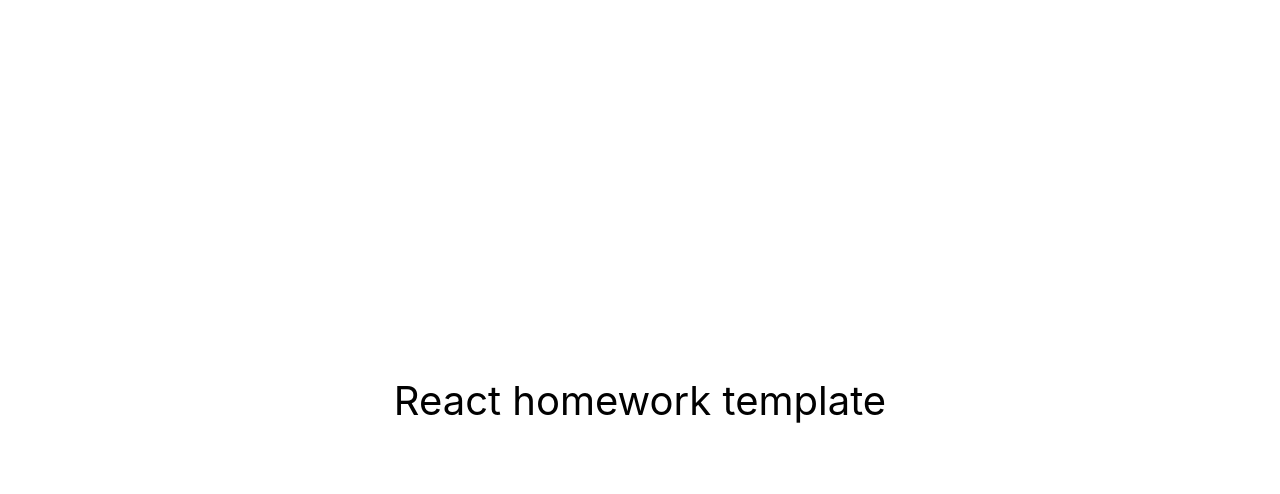
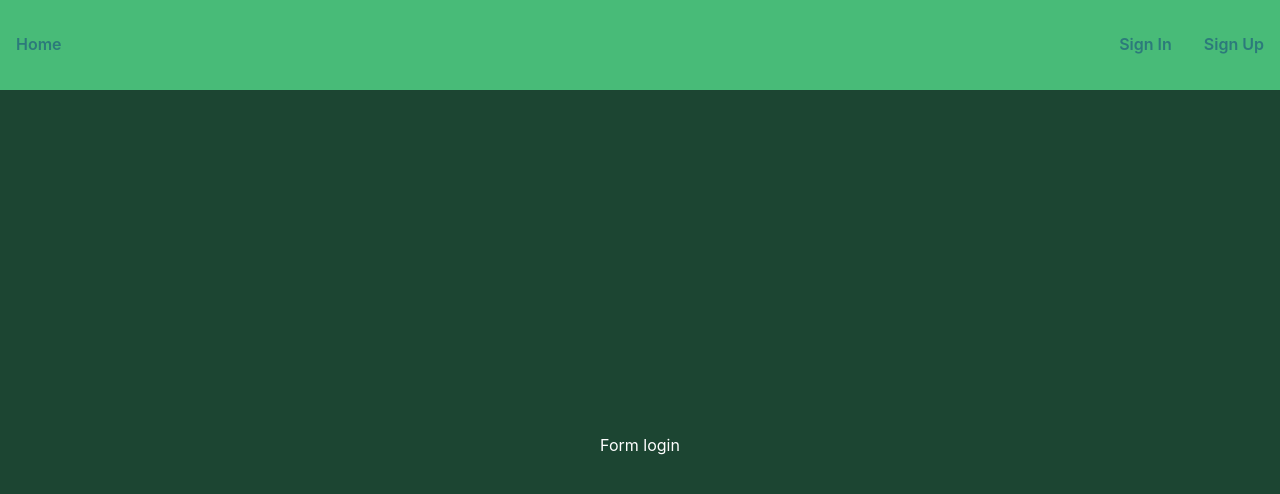
Before and after one commit to Kl0filinj/goit-react-hw-08-phonebook, a React (Create React App) app: page /goit-react-hw-08-phonebook/login in a window 1280 px wide. Shown: the top 494 px of the page. Built offline with nearby package versions, Linux system fonts and the light colour scheme.

Commit message:
HTML, Rotes, Styles, Theme

```diff
--- a/src/components/App.jsx
+++ b/src/components/App.jsx
@@ -1,16 +1,22 @@
+import { Route, Routes } from 'react-router-dom';
+import Layout from './Layout';
+import Home from 'pages/Home';
+import SignIn from 'pages/SignIn';
+import SignUp from 'pages/SignUp';
 export const App = () => {
   return (
-    <div
-      style={{
-        height: '100vh',
-        display: 'flex',
-        justifyContent: 'center',
-        alignItems: 'center',
-        fontSize: 40,
-        color: '#010101'
-      }}
-    >
-      React homework template
-    </div>
+    <Routes>
+      <Route path="goit-react-hw-08-phonebook/" element={<Layout />}>
+        <Route index element={<Home />} />
+        <Route path="login" element={<SignIn />} />
+        <Route path="registration" element={<SignUp />} />
+        {/* <Route path="movies" element={<Movies />} />
+        <Route path="movies/:movieId" element={<MovieDetails />}>
+          <Route path="cast" element={<Cast />} />
+          <Route path="reviews" element={<Reviews />} />
+        </Route> */}
+        <Route path="*" element={<h1>Page Not Found 🥶</h1>} />
+      </Route>
+    </Routes>
   );
 };
--- /dev/null
+++ b/src/components/Layout.jsx
@@ -0,0 +1,25 @@
+import { NavLink, Outlet } from 'react-router-dom';
+import { Flex, Spacer, Button } from '@chakra-ui/react';
+// import { Header, HeaderLink } from './Layout.styled';
+
+const Layout = () => {
+  return (
+    <>
+      <Flex as="header" maxW="full" bg="green.400" color="#262626" py={25}>
+        <Button colorScheme="teal" variant="ghost">
+          <NavLink to="/goit-react-hw-08-phonebook">Home</NavLink>
+        </Button>
+        <Spacer />
+        <Button colorScheme="teal" variant="ghost">
+          <NavLink to="login">Sign In</NavLink>
+        </Button>
+        <Button colorScheme="teal" variant="ghost">
+          <NavLink to="registration">Sign Up</NavLink>
+        </Button>
+      </Flex>
+      <Outlet />
+    </>
+  );
+};
+
+export default Layout;
--- a/src/index.js
+++ b/src/index.js
@@ -1,10 +1,23 @@
 import React from 'react';
 import ReactDOM from 'react-dom/client';
 import { App } from 'components/App';
+import { BrowserRouter } from 'react-router-dom';
+// import { PersistGate } from 'redux-persist/integration/react';
+// import { Provider } from 'react-redux';
+import { ChakraProvider } from '@chakra-ui/react';
+// import { store, persistor } from './redux/store';
 import './index.css';
 
 ReactDOM.createRoot(document.getElementById('root')).render(
   <React.StrictMode>
-    <App />
+    {/* <Provider store={store}>
+      <PersistGate loading={null} persistor={persistor}> */}
+    <BrowserRouter>
+      <ChakraProvider>
+        <App />
+      </ChakraProvider>
+    </BrowserRouter>
+    {/* </PersistGate>
+    </Provider> */}
   </React.StrictMode>
 );
--- /dev/null
+++ b/src/pages/Home.jsx
@@ -0,0 +1,12 @@
+import React from 'react';
+import { Center } from '@chakra-ui/react';
+
+const Home = () => {
+  return (
+    <Center as="main" bg="green.900" h="calc(100vh - 90px)" color="white">
+      Welcome, back to Contact Book !
+    </Center>
+  );
+};
+
+export default Home;
--- /dev/null
+++ b/src/pages/SignIn.jsx
@@ -0,0 +1,12 @@
+import React from 'react';
+import { Center } from '@chakra-ui/react';
+
+function SignIn() {
+  return (
+    <Center as="main" bg="green.900" h="calc(100vh - 90px)" color="white">
+      Form login
+    </Center>
+  );
+}
+
+export default SignIn;
--- /dev/null
+++ b/src/pages/SignUp.jsx
@@ -0,0 +1,12 @@
+import React from 'react';
+import { Center } from '@chakra-ui/react';
+
+const SignUp = () => {
+  return (
+    <Center as="main" bg="green.900" h="calc(100vh - 90px)" color="white">
+      Form registration
+    </Center>
+  );
+};
+
+export default SignUp;
--- /dev/null
+++ b/src/redux/store.js
@@ -0,0 +1,27 @@
+import { configureStore } from '@reduxjs/toolkit';
+import { contactsReducer } from './contacts/slice';
+import { authSlice } from './auth/slice';
+import {
+  persistStore,
+  FLUSH,
+  REHYDRATE,
+  PAUSE,
+  PERSIST,
+  PURGE,
+  REGISTER,
+} from 'redux-persist';
+
+export const store = configureStore({
+  reducer: {
+    contacts: contactsReducer,
+    auth: authSlice,
+  },
+  middleware: getDefaultMiddleware =>
+    getDefaultMiddleware({
+      serializableCheck: {
+        ignoredActions: [FLUSH, REHYDRATE, PAUSE, PERSIST, PURGE, REGISTER],
+      },
+    }),
+});
+
+export const persistor = persistStore(store);
```
Also changed, not shown: package.json (+10 -0 lines), src/redux/auth/slice.jsx (added, +25 -0 lines), src/redux/contacts/slice.jsx (added, +16 -0 lines), 1 other file (tests, documents, lock files or other folders).
